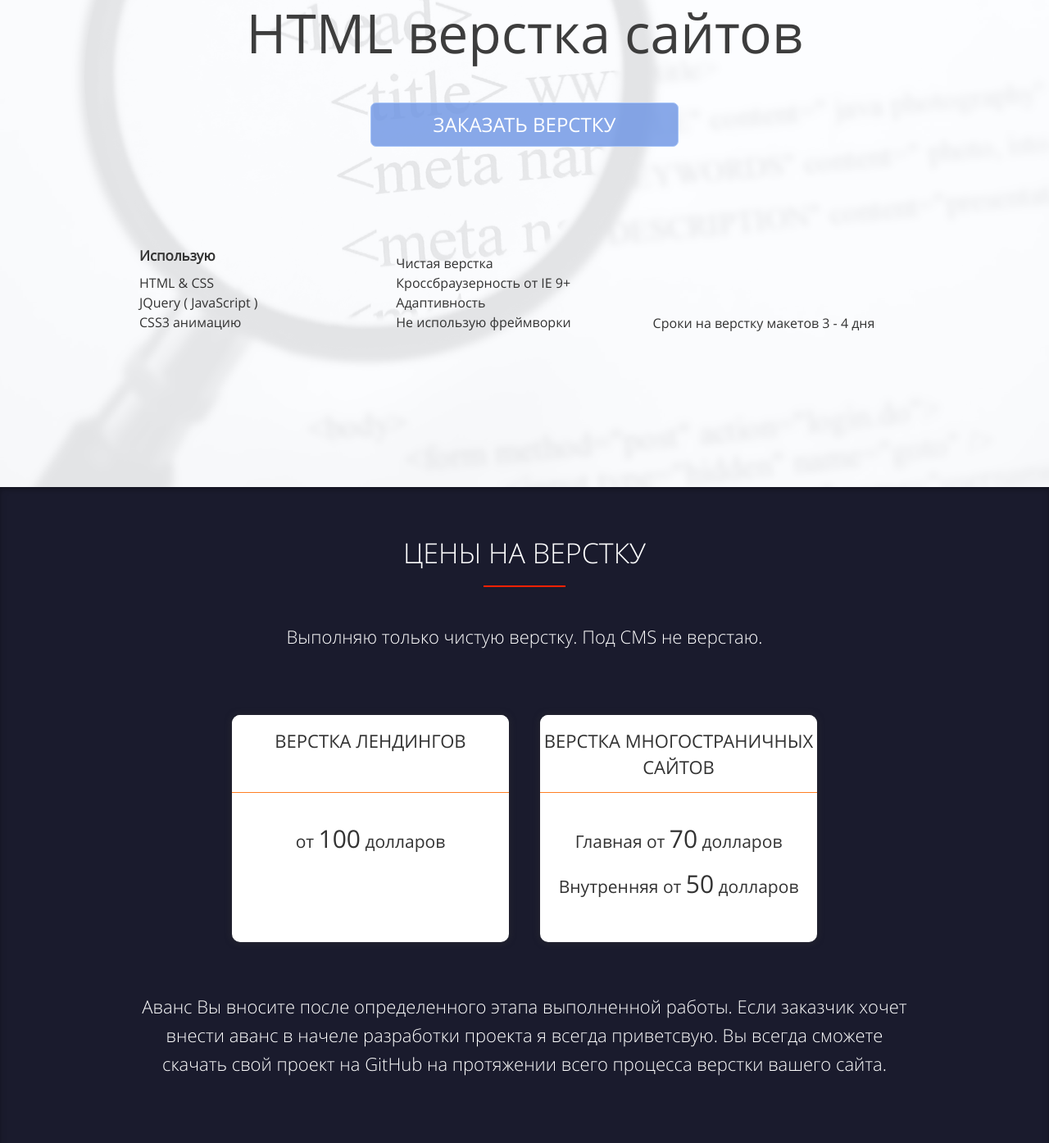
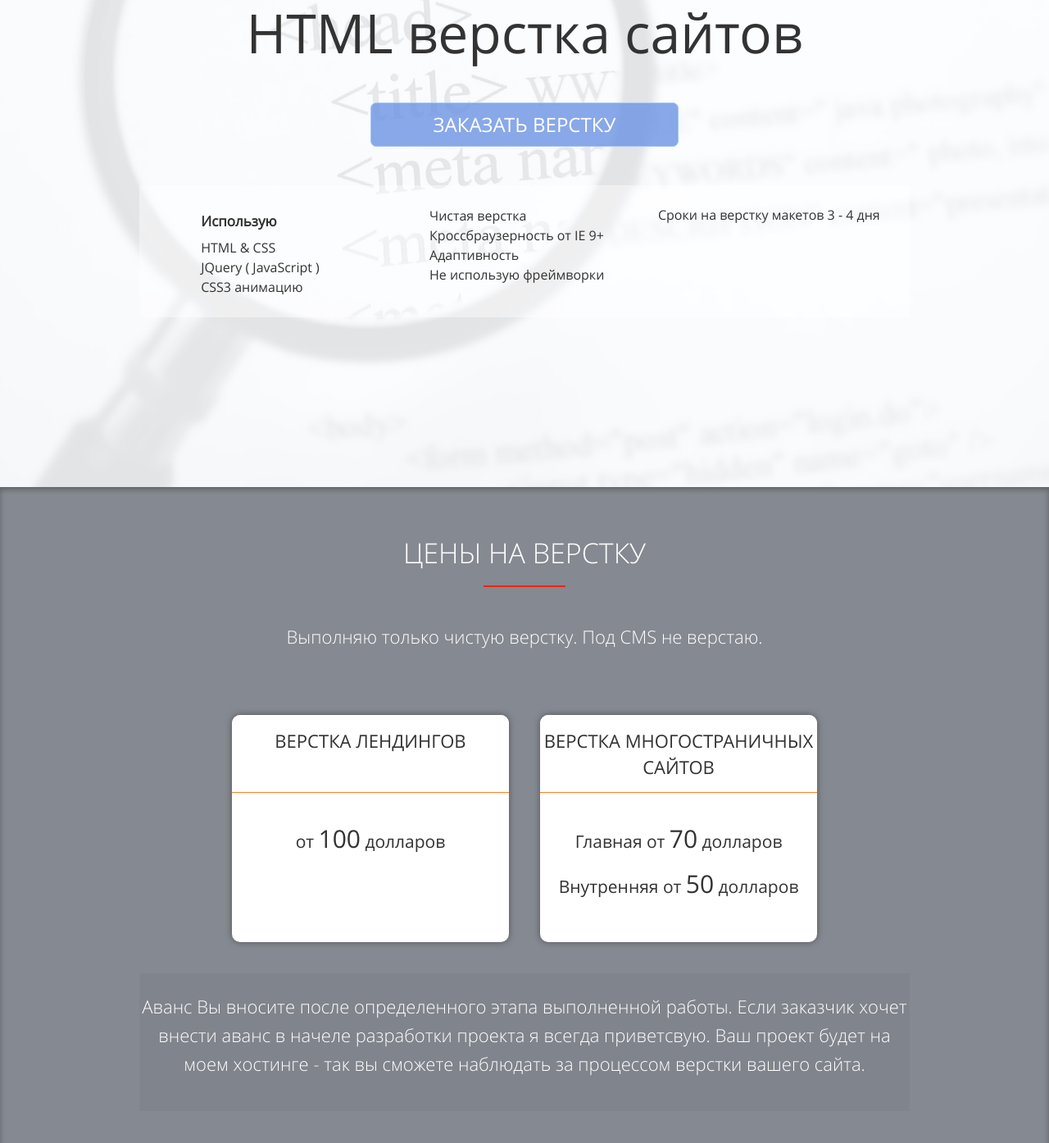
Before and after one commit to postolenko/ddesign, a plain HTML site: page index.html in a window 1280 px wide. Shown: the part 206-1600 px from the top of the page at 82% size. Drawn offline with Linux system fonts and the light colour scheme.

Commit message:
DDesight

```diff
--- a/index.html
+++ b/index.html
@@ -244,7 +244,7 @@
 
 							</div>
 
-							<p class="price-description">Аванс Вы вносите после определенного этапа выполненной работы. Если заказчик хочет внести аванс в начеле разработки проекта я всегда приветсвую. Вы всегда сможете скачать свой проект на GitHub на протяжении всего процесса верстки вашего сайта.</p>
+							<p class="article">Аванс Вы вносите после определенного этапа выполненной работы. Если заказчик хочет внести аванс в начеле разработки проекта я всегда приветсвую. Ваш проект будет на моем хостинге - так вы сможете наблюдать за процессом верстки вашего сайта.</p>
 
 						</div>
 
--- a/style.css
+++ b/style.css
@@ -138,7 +138,7 @@ h1 {
     text-align: center;
     font-family: "Open Sans", Arial, Verdana, sans-serif;
     /*color: #ffffff;*/
-    color: #3d3d3d;
+    color: #333333;
     font-size: 66px;
     line-height: 70px;
     font-weight: 400;
@@ -614,19 +614,22 @@ select::-ms-expand {
 
 
 .promo-cols {
+    background: rgba(255, 255, 255, .4);
     width: 100%;
     font-size: 0;
     line-height: 0;
     text-align: left;
+    padding: 0 3% 0 8%;
 /*    position: absolute;
     bottom: 1%;*/
 }
 
 .promo-col {
     display: inline-block;
-    vertical-align: bottom;
+    vertical-align: top;
     width: 33.33%;
-    margin: 7% 0;
+    margin: 3% 0;
+    color: #333333;
     font-family: "Open Sans", Arial, Verdana, sans-serif;
     font-size: 16px;
     line-height: 22px;
@@ -651,7 +654,8 @@ select::-ms-expand {
 
 .screen-two {
     padding: 60px 0;
-    background: rgba(19, 20, 39, 0.97);
+    /*background: rgba(19, 20, 39, 0.97);*/
+    background: rgba(120, 125, 133, 0.9);
     -webkit-box-shadow: inset 0px 3px 7px 0px rgba(0,0,0, .3);
     -moz-box-shadow:    inset 0px 3px 7px 0px rgba(0,0,0, .3);
     box-shadow:         inset 0px 3px 7px 0px rgba(0,0,0, .3);
@@ -777,6 +781,19 @@ select::-ms-expand {
 .interesting-offer span {
     display: block;
 }
+
+.article{
+    text-align: center;
+    /*color: #333333;*/
+    background: rgba(120, 125, 133, .4);
+    font-family: "Open Sans", Arial, Verdana, sans-serif;
+    color: #ffffff;
+    font-size: 22px;
+    line-height: 35px;
+    font-weight: 300;
+    padding: 23px 0 40px 0;
+}
+
 
 /* ----- Works ------ */
 
```
